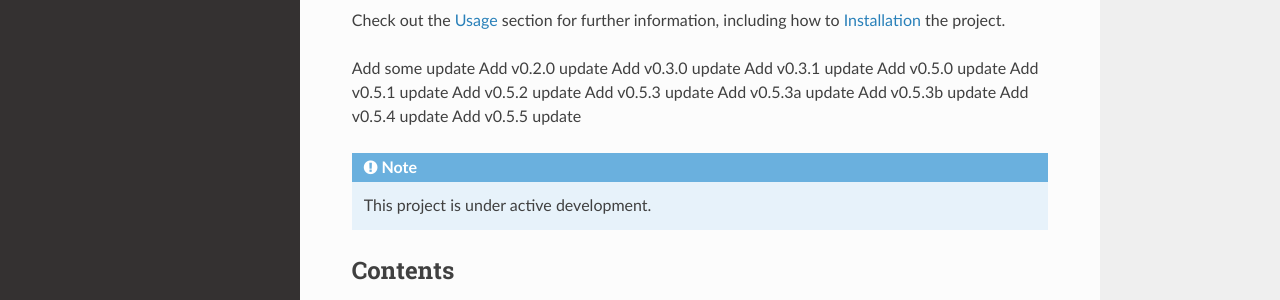
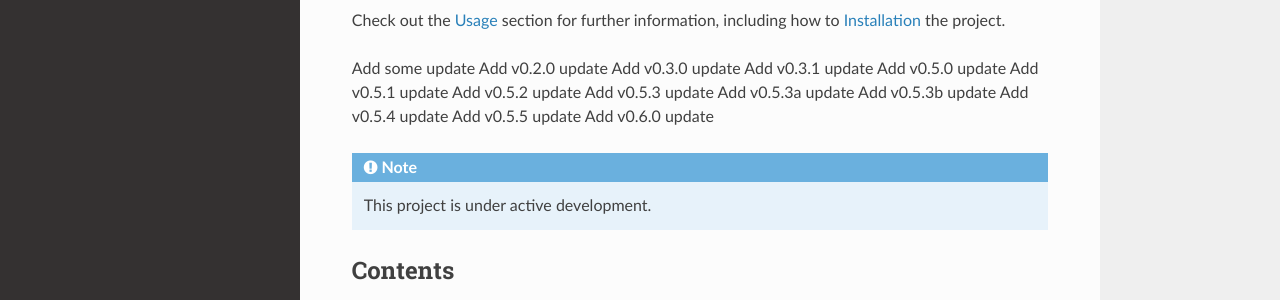
Before and after one commit to Hiroya-W/read-the-docs-tutorial, a Sphinx documentation site: the page built from docs/source/index.rst, in a window 1280 px wide. Shown: the part 247-547 px from the top of the page. Built offline with Sphinx 7.4.7 and the Read the Docs theme 2.0.0, drawn with Linux system fonts in a browser that asks for light colours.

Commit message:
Update 0.6.0

```diff
--- a/docs/source/index.rst
+++ b/docs/source/index.rst
@@ -21,6 +21,7 @@ Add v0.5.3a update
 Add v0.5.3b update
 Add v0.5.4 update
 Add v0.5.5 update
+Add v0.6.0 update
 
 .. note::
 
```
